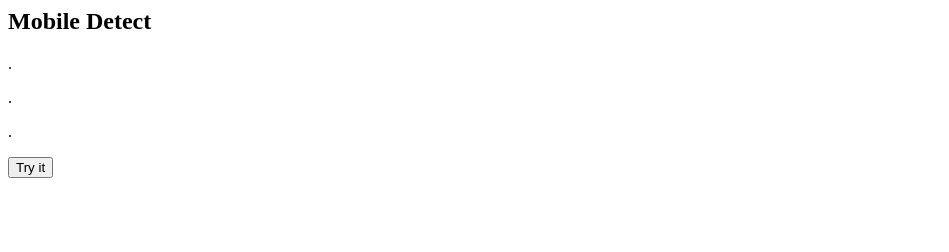
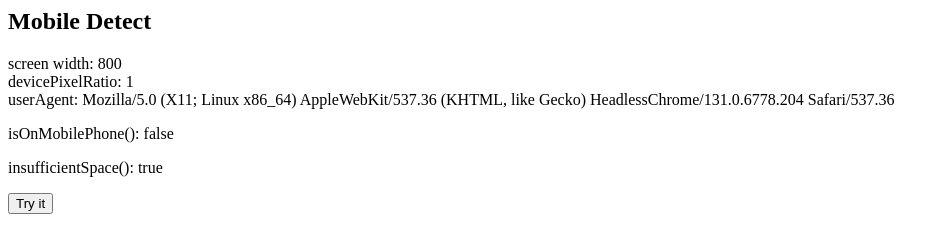
Before and after one commit to hlmobapps/hlmobapps.github.io, a plain HTML site: page index.html in a window 1280 px wide. Both pictures are taken after a click on the button "Try it". Shown: the whole page, without its empty margins (0-949 px from the left). Drawn offline with Linux system fonts and the light colour scheme.

Commit message:
orientation removed

```diff
--- a/index.html
+++ b/index.html
@@ -12,9 +12,8 @@ return (isOnMobilePhone() || screen.width < 1024);
 
 function myFunction() {
 	document.getElementById("demo1").innerHTML = "screen width: " + screen.width.toString() + "<br>" +
-		"window orientation: " + window.orientation.toString() + "<br>" +
-	  "devicePixelRatio: " + window.devicePixelRatio.toString() + "<br>" +
-		"userAgent: " + navigator.userAgent;
+	"devicePixelRatio: " + window.devicePixelRatio.toString() + "<br>" +
+	"userAgent: " + navigator.userAgent;
 	document.getElementById("demo2").innerHTML = "isOnMobilePhone(): " + isOnMobilePhone().toString();
 	document.getElementById("demo3").innerHTML = "insufficientSpace(): " + insufficientSpace().toString();
 }
```
